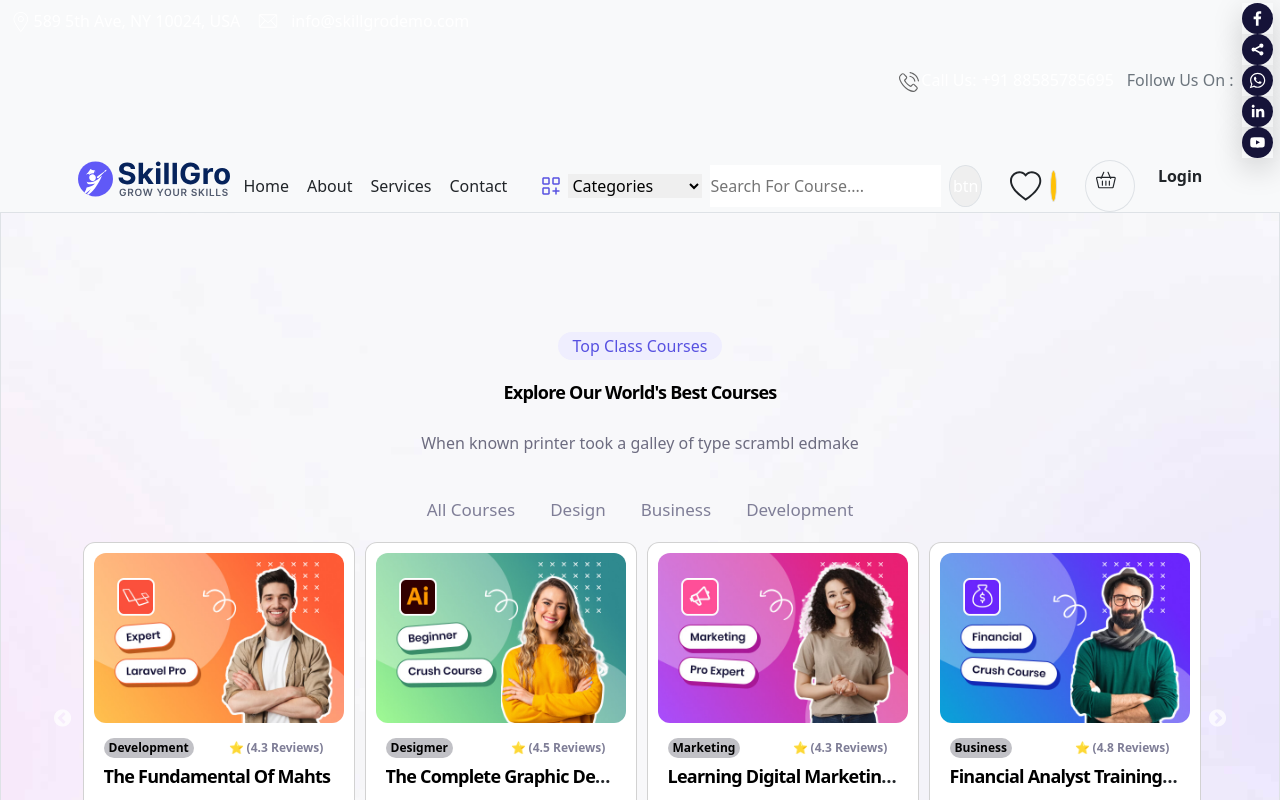
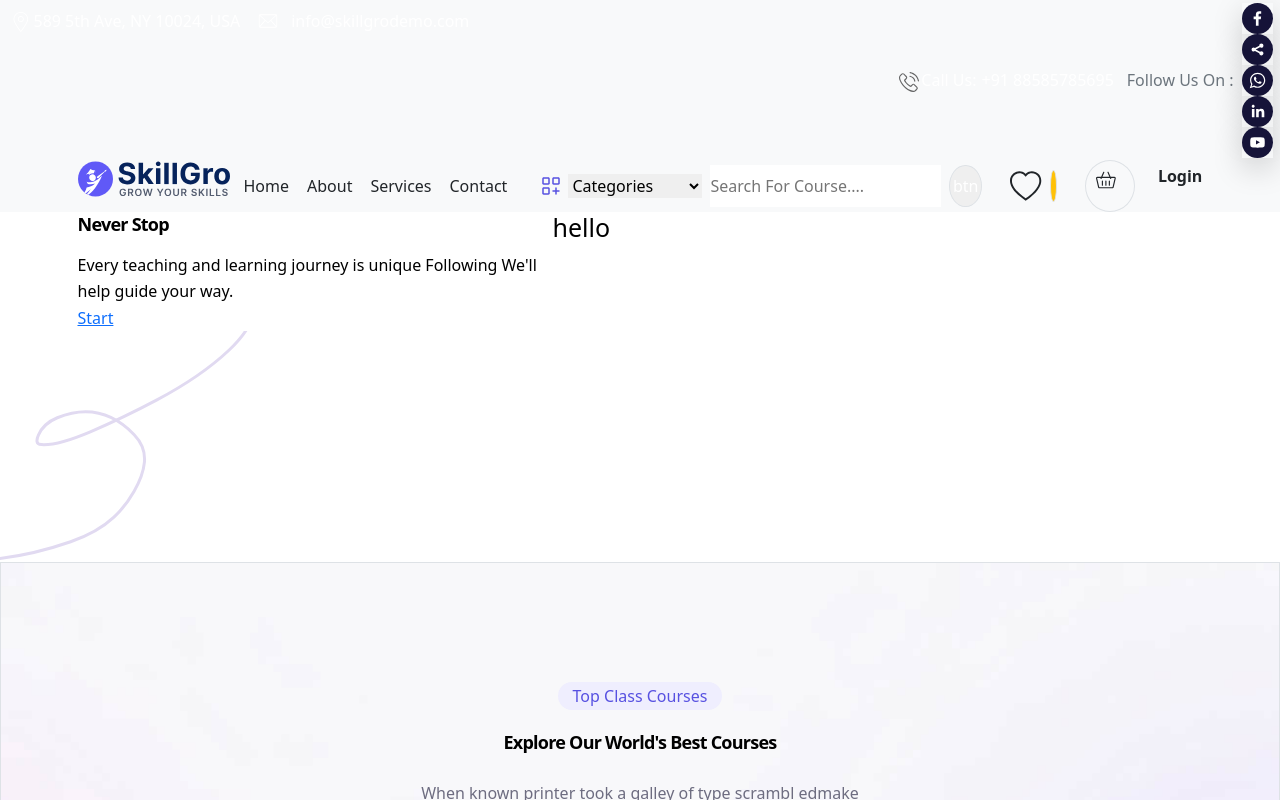
Before and after one commit to Tarun8765/e-learning, a React (Vite) app: page / in a window 1280 px wide. Shown: the top 800 px of the page. Built offline with nearby package versions, Linux system fonts and the light colour scheme.

Commit message:
start building new section

```diff
--- /dev/null
+++ b/src/components/BannerSection/BannerSection.jsx
@@ -0,0 +1,37 @@
+function BannerSection() {
+  return (
+    <section>
+      <div className="container">
+        <div className="row">
+          <div className=" banner-left col-xl-5 col-lg-6">
+            <div className="banner_content">
+              <h3 className="title tg-svg">
+                Never Stop
+                <br />
+                life
+                <strong>Never Stop</strong>
+                Teaching
+              </h3>
+              <p>
+                Every teaching and learning journey is unique Following We'll
+                help guide your way.
+              </p>
+              <div className="banner_btn-wrap">
+                <a href="#">Start</a>
+              </div>
+            </div>
+          </div>
+          <div className="col-6">
+            <h1>hello </h1>
+          </div>
+        </div>
+      </div>
+      <img
+        src="../../../public/images/courseSlider/banner_shape01.svg"
+        alt="shape"
+      />
+    </section>
+  );
+}
+
+export default BannerSection;
--- /dev/null
+++ b/src/components/BannerSection/bannerLeft/bannerLeft.css
@@ -0,0 +1,3 @@
+.title {
+  font-size: 40px;
+}
--- a/src/pages/Home.jsx
+++ b/src/pages/Home.jsx
@@ -1,9 +1,10 @@
 // import CourseSlider from "../components/organisms/CourseSlider/CourseSlider";
+import BannerSection from "../components/BannerSection/BannerSection";
 import BestCourseSection from "../components/BestCourseSection/BestCourseSection";
 function Home() {
   return (
     <div>
-      {/* <CourseSlider /> */}
+      <BannerSection />
       <BestCourseSection />
     </div>
   );
```
Also changed, not shown: src/components/BannerSection/bannerLeft/BannerLeft.jsx (added, +24 -0 lines), src/components/BestCourseSection/Course_item/Course_item.jsx (+0 -36 lines), src/components/organisms/courseItem/CourseItem.jsx (deleted, +0 -7 lines), public/images/courseSlider/banner_shape01.svg (added), src/components/BannerSection/BannerSection.css (added), src/components/BannerSection/bannerRight/BanneRight.jsx (added), src/components/BannerSection/bannerRight/bannerRight.css (added).
